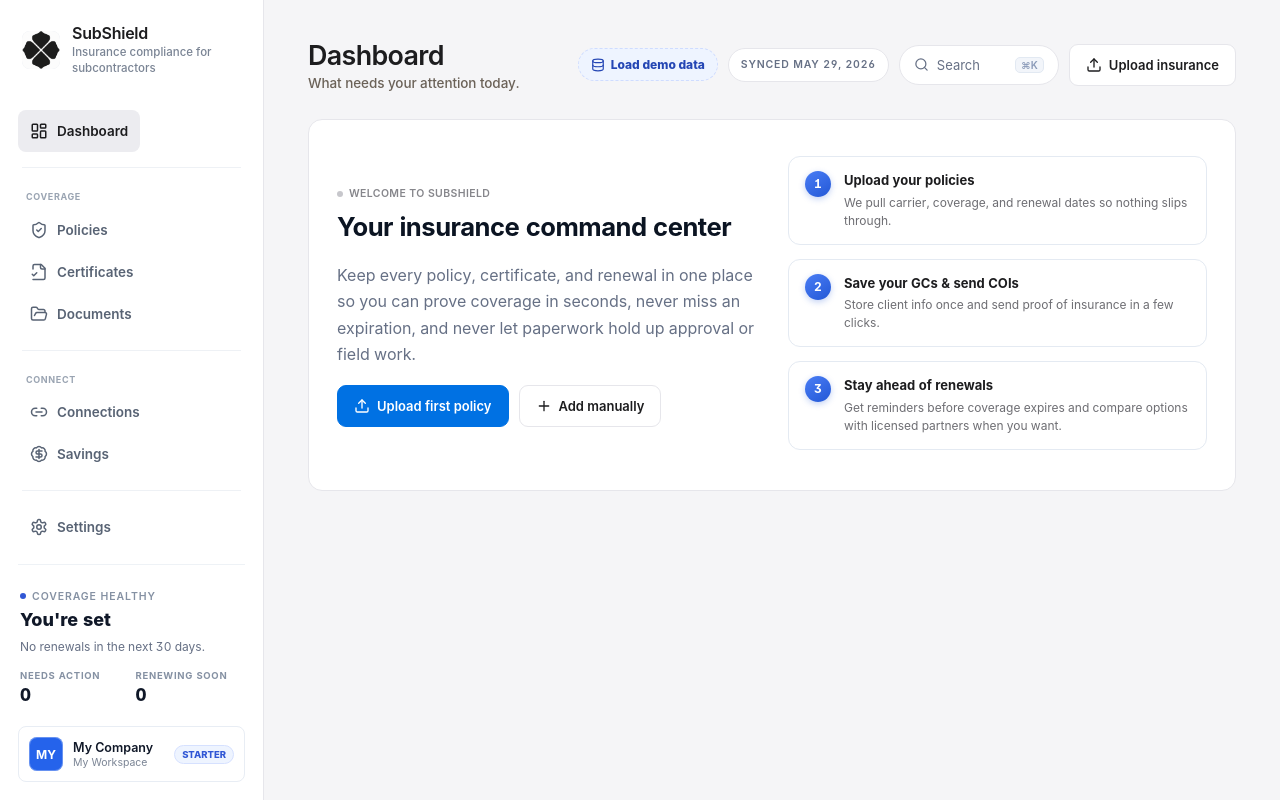
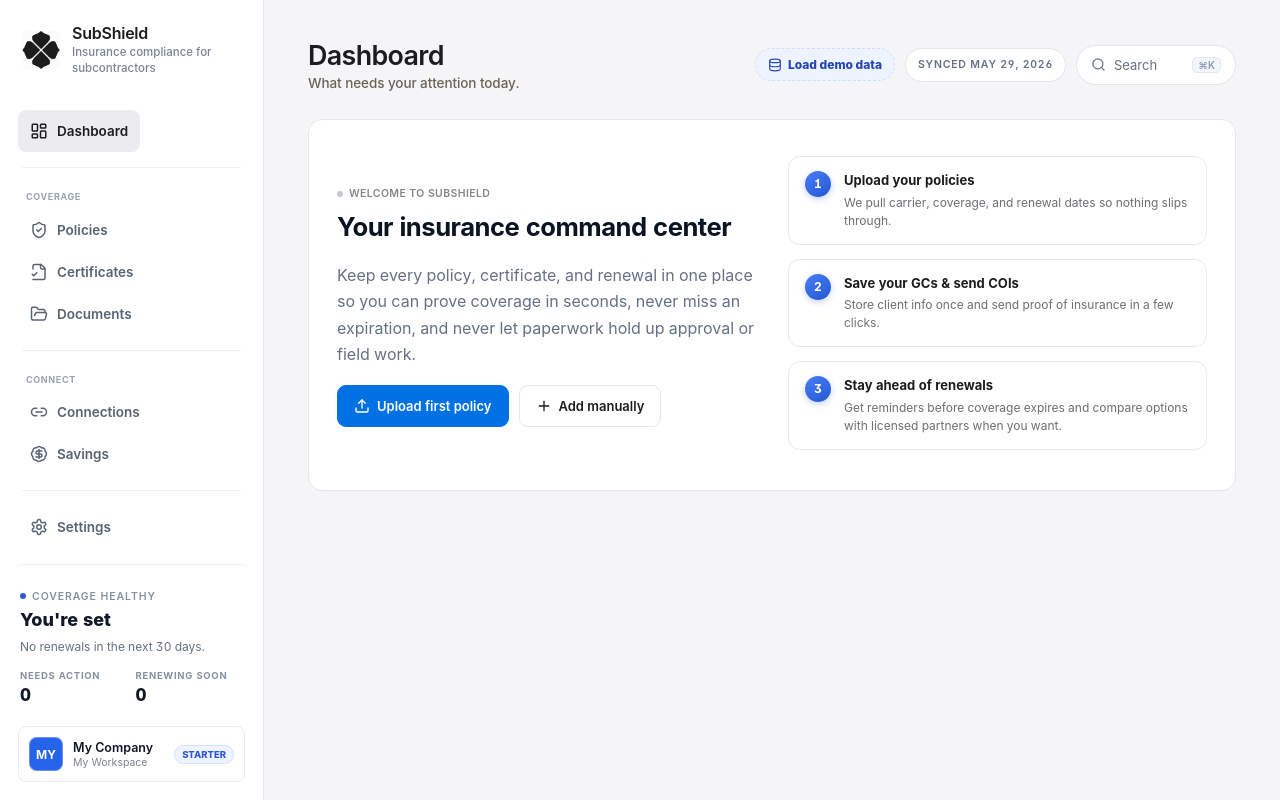
Before and after one commit to Chynoweth11/RocketChat, a React (Vite) app: page / in a window 1280 px wide. Built offline with nearby package versions, Linux system fonts and the light colour scheme.

Commit message:
Remove header upload action

```diff
--- a/src/subshield/SubShieldComplete.jsx
+++ b/src/subshield/SubShieldComplete.jsx
@@ -1639,7 +1639,6 @@
         <main className="ss-main">
           <Header
             view={view}
-            onUpload={() => setModal("scan")}
             onSearch={() => setPaletteOpen(true)}
             unread={critical.length + reminders.length}
             demoMode={Boolean(data.demoMode)}
--- a/src/subshield/components/Layout.jsx
+++ b/src/subshield/components/Layout.jsx
@@ -12,7 +12,6 @@
   Search,
   Settings,
   ShieldCheck,
-  Upload,
   X,
 } from "lucide-react";
 import { formatMoney } from "../utils.js";
@@ -179,7 +178,6 @@
 
 export function Header({
   view,
-  onUpload,
   onSearch,
   unread,
   demoMode = false,
@@ -258,13 +256,6 @@
             <kbd>⌘K</kbd>
           </button>
         )}
-        <button
-          type="button"
-          className="ss-button soft ss-upload-btn"
-          onClick={onUpload}
-        >
-          <Upload size={16} /> Upload insurance
-        </button>
         {unread > 0 && (
           <span className="ss-alert-chip" role="status" aria-label={`${unread} policies need attention`}>
             <Bell size={13} aria-hidden="true" />
```
